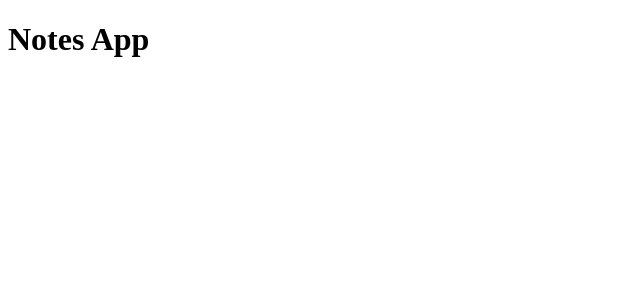
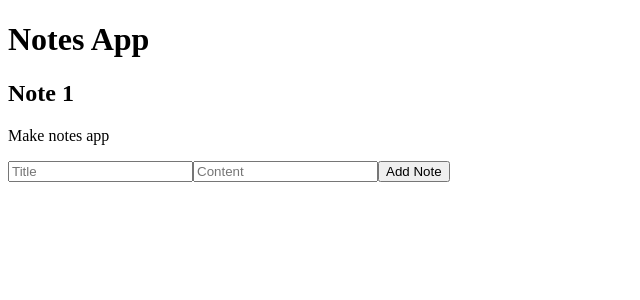
Before and after one commit to yordevs/Notes-App, a React app: page / in a window 1280 px wide. Shown: the top 300 px of the page, without its empty margins (0-640 px from the left). Built offline with nearby package versions, Linux system fonts and the light colour scheme.

Commit message:
Add notes
Signed-off-by: JamesHensman1 <jameshensman123@gmail.com>

```diff
--- a/jest.preset.js
+++ /dev/null
@@ -1,3 +0,0 @@
-const nxPreset = require('@nx/jest/preset').default;
-
-module.exports = { ...nxPreset };
--- a/src/app/app.tsx
+++ b/src/app/app.tsx
@@ -1,10 +1,36 @@
-// eslint-disable-next-line @typescript-eslint/no-unused-vars
 import styles from './app.module.css';
+import { useState } from 'react'
 
 export function App() {
+  const [notes, setNotes] = useState([{title: 'Note 1', content: 'Make notes app'}]);
+  const [inputTitle, setInputTitle] = useState("");
+  const [inputContent, setInputContent] = useState("");
   return (
     <div>
       <h1> Notes App</h1>
+      <div>
+      {
+        notes.map(note => (
+          <div>
+            <h2>{note.title}</h2>
+            <p>{note.content}</p>
+          </div>
+
+        ))
+      }
+      </div>
+      <div>
+        <input placeholder='Title' onChange={e => setInputTitle(e.target.value)} value={inputTitle}></input>
+        <input placeholder='Content' onChange={e => setInputContent(e.target.value)} value={inputContent}></input>
+        <button onClick={
+          () => {
+              setNotes([...notes, {title:inputTitle, content:inputContent}])
+              setInputTitle("")
+              setInputContent("")
+            }
+          }>Add Note</button>
+      </div>
+
     </div>
   );
 }
```
Also changed, not shown: jest.config.ts (deleted, +0 -15 lines).
